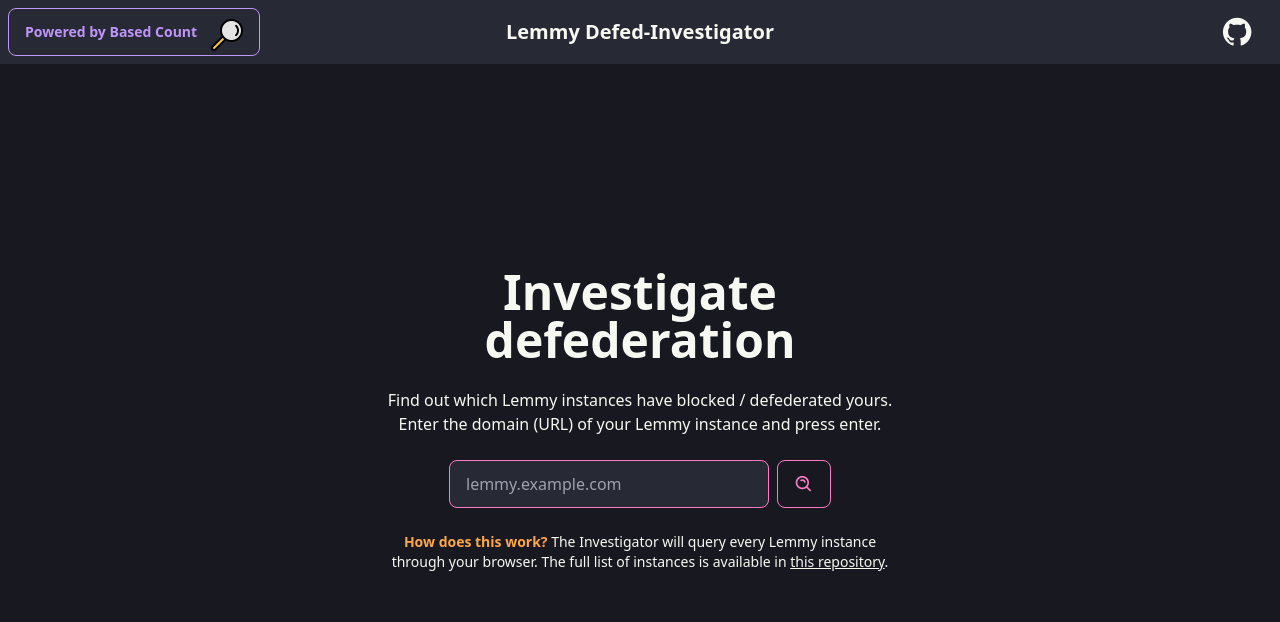
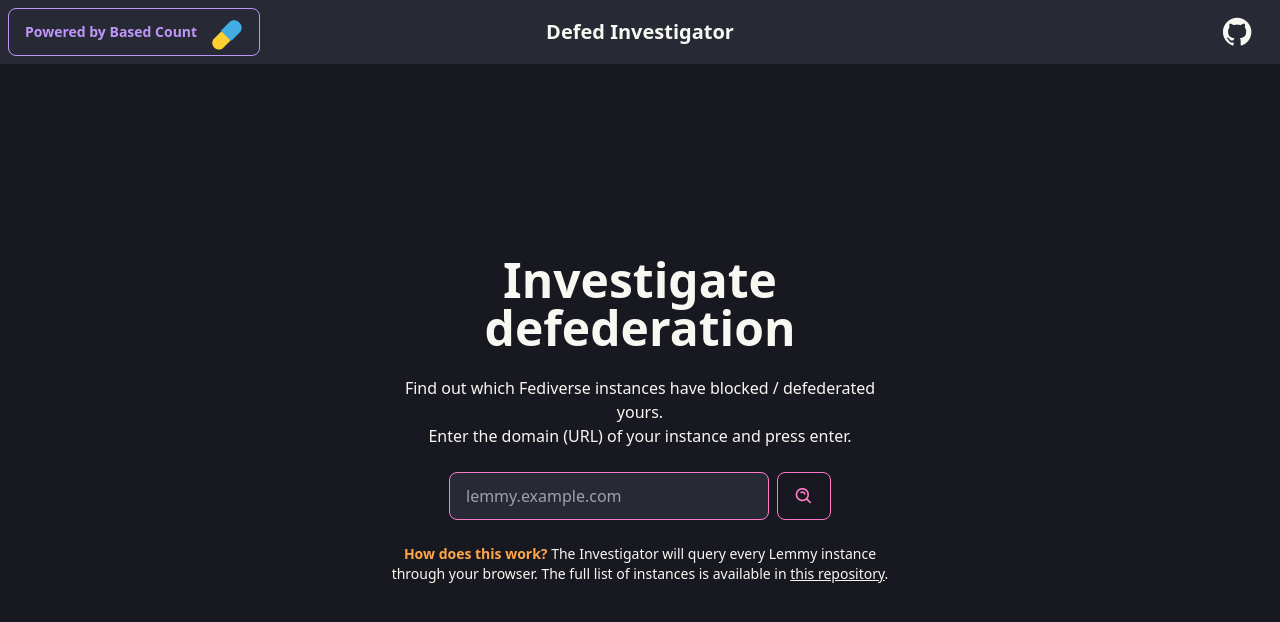
Before and after one commit to basedcount/defed-investigator, a SvelteKit app: page / in a window 1280 px wide. Shown: the top 622 px of the page. Built offline with nearby package versions, Linux system fonts and the light colour scheme.

Commit message:
Update pill image, slightly reword text

```diff
--- a/src/routes/+layout.svelte
+++ b/src/routes/+layout.svelte
@@ -6,9 +6,9 @@
     <link href='https://unpkg.com/boxicons@2.1.4/css/boxicons.min.css' rel='stylesheet'>
 
     <!-- Primary Meta Tags -->
-    <title>Defederation Investigator for Lemmy</title>
-    <meta name="title" content="Defederation Investigator for Lemmy">
-    <meta name="description" content="Discover who has defederated your Lemmy instance with the Defederation Investigator.">
+    <title>Defederation Investigator</title>
+    <meta name="title" content="Defederation Investigator">
+    <meta name="description" content="Discover who has defederated your Fediverse instance with the Defederation Investigator.">
 
     <meta name="keywords" content="lemmy,defederation,defed,investigator,investigation,federation,fediverse,mastodon,kbin,peertube,basedcount">
     <meta name="robots" content="index, follow">
@@ -19,15 +19,15 @@
     <!-- Open Graph / Facebook -->
     <meta property="og:type" content="website" />
     <meta property="og:url" content="https://defed.xyz/" />
-    <meta property="og:title" content="Defederation Investigator for Lemmy" />
-    <meta property="og:description" content="Discover who has defederated your Lemmy instance with the Defederation Investigator." />
+    <meta property="og:title" content="Defederation Investigator" />
+    <meta property="og:description" content="Discover who has defederated your Fediverse instance with the Defederation Investigator." />
     <meta property="og:image" content="https://defed.xyz/favicon.png" />
 
     <!-- Twitter -->
     <meta property="twitter:card" content="summary_large_image" />
     <meta property="twitter:url" content="https://defed.xyz" />
-    <meta property="twitter:title" content="Defederation Investigator for Lemmy" />
-    <meta property="twitter:description" content="Discover who has defederated your Lemmy instance with the Defederation Investigator." />
+    <meta property="twitter:title" content="Defederation Investigator" />
+    <meta property="twitter:description" content="Discover who has defederated your Fediverse instance with the Defederation Investigator." />
     <meta property="twitter:image" content="https://defed.xyz/favicon.png" />
 
 
@@ -48,13 +48,13 @@
             <span class="hidden md:block">
                 Powered by Based Count
             </span>
-            <img class="h-8 w-8 md:ml-1.5 md:mt-1.5" src="/favicon.png" alt="BasedCount pill">
+            <img class="h-8 w-8 md:ml-1.5 md:mt-1.5" src="/pill.png" alt="BasedCount pill">
         </a>
 
     </div>
 
     <div class="navbar-center">
-      <a class="btn btn-ghost normal-case text-xl cursor-pointer" href="/">Lemmy Defed-Investigator</a>
+      <a class="btn btn-ghost normal-case text-xl cursor-pointer" href="/">Defed Investigator</a>
     </div>
 
     <div class="navbar-end">
@@ -63,4 +63,5 @@
         </a>
     </div>
 </div>
+
 <slot/>
--- a/src/routes/+page.svelte
+++ b/src/routes/+page.svelte
@@ -1,22 +1,19 @@
 <script lang="ts">
-    import { goto } from '$app/navigation';
+    import { goto } from "$app/navigation";
 
     let instance: string;
 
     function query() {
-        if(instance.length > 0) goto(`/check/${removeProtocol(instance).toLowerCase()}`);
+        if (instance.length > 0) goto(`/check/${removeProtocol(instance).toLowerCase()}`);
     }
 
     //If the user submitted URL includes the protocol, cut it out
     function removeProtocol(url: string) {
-        if (url.startsWith("http://"))
-            return url.slice(7);
-        else if (url.startsWith("https://"))
-            return url.slice(8);
+        if (url.startsWith("http://")) return url.slice(7);
+        else if (url.startsWith("https://")) return url.slice(8);
 
         return url;
     }
-
 </script>
 
 <div class="hero min-h-[calc(100vh-4rem)] bg-base-200">
@@ -24,26 +21,20 @@
         <div class="max-w-lg">
             <h1 class="text-5xl font-bold">Investigate defederation</h1>
             <div class="py-6">
-            <p>
-                Find out which Lemmy instances have blocked / defederated yours.
-            </p>
-            <p>
-                Enter the domain (URL) of your Lemmy instance and press enter.
-            </p>
+                <p>Find out which Fediverse instances have blocked / defederated yours.</p>
+                <p>Enter the domain (URL) of your instance and press enter.</p>
             </div>
 
             <form on:submit|preventDefault={query} class="w-full flex flex-row place-content-center gap-x-2">
-            <input type="text" placeholder="lemmy.example.com" class="input input-bordered input-primary w-full max-w-xs" bind:value={instance}/>
+                <input type="text" placeholder="lemmy.example.com" class="input input-bordered input-primary w-full max-w-xs" bind:value={instance} />
                 <button class="btn btn-outline btn-primary" aria-label="Search">
-                <i class='bx bx-search-alt text-xl'></i>
+                    <i class="bx bx-search-alt text-xl"></i>
                 </button>
             </form>
 
             <div class="py-6 text-sm text-acc">
                 <p>
-                <span class="font-bold text-accent-focus">How does this work?</span> The Investigator will query every Lemmy instance through your browser.
-
-                The full list of instances is available in <a href="https://github.com/maltfield/awesome-lemmy-instances" class="link">this repository</a>.
+                    <span class="font-bold text-accent-focus">How does this work?</span> The Investigator will query every Lemmy instance through your browser. The full list of instances is available in <a href="https://github.com/maltfield/awesome-lemmy-instances" class="link">this repository</a>.
                 </p>
             </div>
         </div>
```
Also changed, not shown: static/pill.png (added). Lines whose indentation alone changed are shown as unchanged.
